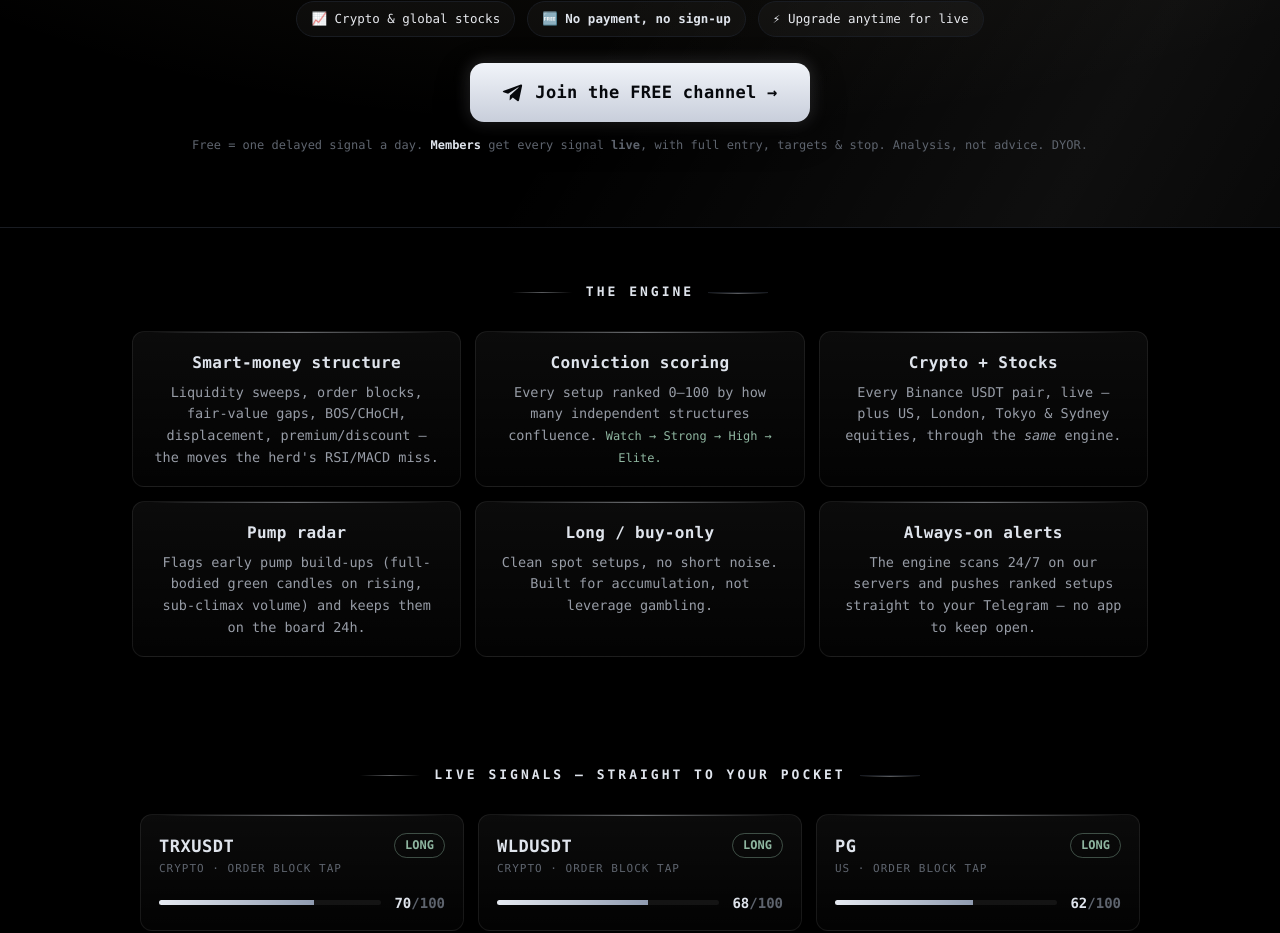
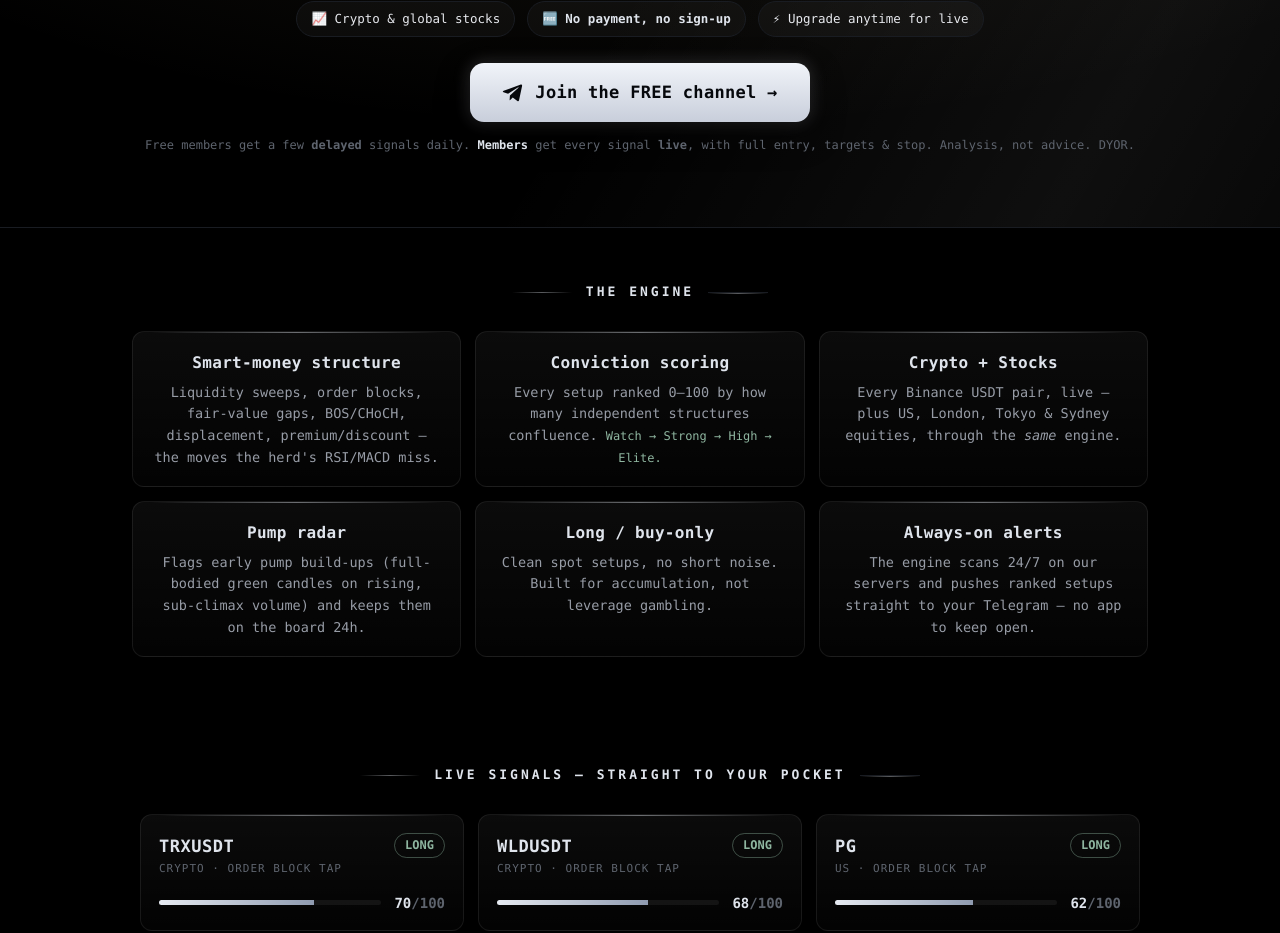
Before and after one commit to nabdchainsystem-alt/neva-algo-site, a plain HTML site: page index.html in a window 1280 px wide. Shown: the part 2012-2945 px from the top of the page. Drawn offline with Linux system fonts and the light colour scheme.

Commit message:
Free section: reword fine print (a few delayed signals daily, not one)

```diff
--- a/index.html
+++ b/index.html
@@ -629,7 +629,7 @@
         <svg viewBox="0 0 24 24"><path d="M21.9 4.3l-3.3 15.6c-.25 1.1-.9 1.37-1.83.85l-5.05-3.72-2.44 2.35c-.27.27-.5.5-1 .5l.36-5.13L17.9 6.2c.4-.36-.09-.56-.63-.2L6.6 12.74l-4.98-1.56c-1.08-.34-1.1-1.08.23-1.6L20.5 2.8c.9-.34 1.69.2 1.4 1.5z"/></svg>
         Join the FREE channel →
       </a>
-      <div class="free-fine">Free = one delayed signal a day. <b style="color:var(--silver)">Members</b> get every signal <b>live</b>, with full entry, targets &amp; stop. Analysis, not advice. DYOR.</div>
+      <div class="free-fine">Free members get a few <b>delayed</b> signals daily. <b style="color:var(--silver)">Members</b> get every signal <b>live</b>, with full entry, targets &amp; stop. Analysis, not advice. DYOR.</div>
     </div>
 </section>
 
```
